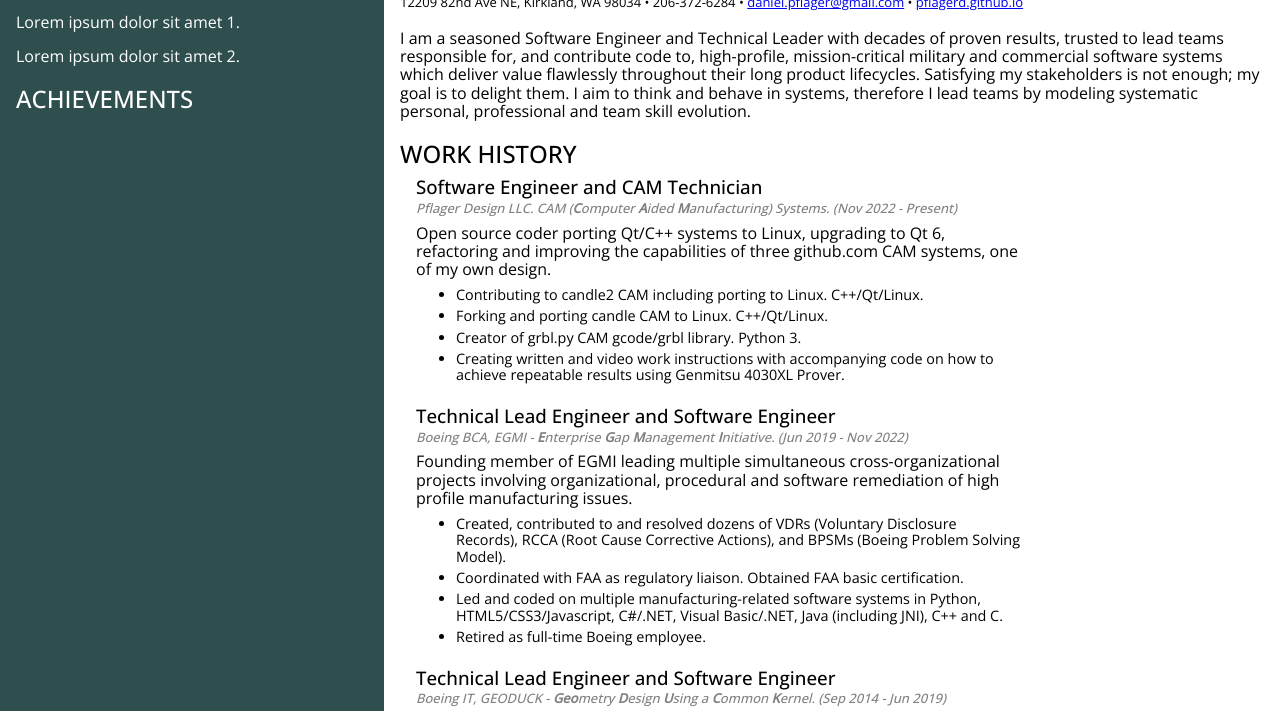
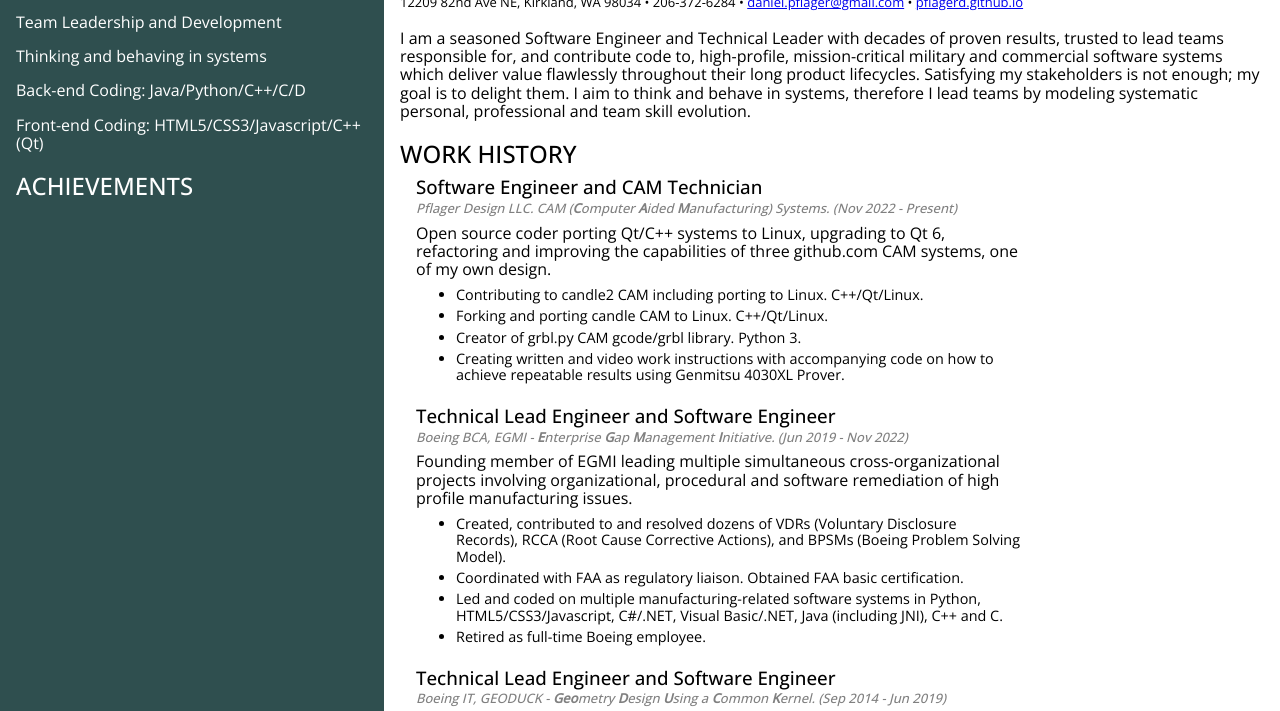
Before and after one commit to pflagerd/pflagerd.github.io, a plain HTML site: page index.html in a window 1280 px wide. Shown: the part 67-778 px from the top of the page. Drawn offline with nearby package versions, Linux system fonts and the light colour scheme.

Commit message:
This is hard.

```diff
--- a/index.html
+++ b/index.html
@@ -13,11 +13,16 @@
             <aside>
                 <section id="skills">
                     <h2>SKILLS</h2>
-                    <p>Lorem ipsum dolor sit amet 1.</p>
-                    <p>Lorem ipsum dolor sit amet 2.</p>
+                    <p>Team Leadership and Development</p>
+                    <p>Thinking and behaving in systems</p>
+                    <p>Back-end Coding: Java/Python/C++/C/D</p>
+                    <!--p>Numerical Analysis: C, FORTRAN</p-->
+                    <p>Front-end Coding: HTML5/CSS3/Javascript/C++(Qt)</p>
+                    <!--p>Real-Time Distributed: C++/C. Linux.</p-->
                 </section>
                 <section id="achievements">
                     <h2>ACHIEVEMENTS</h2>
+                    <p></p>
                 </section>
             </aside>
             <article>
```
